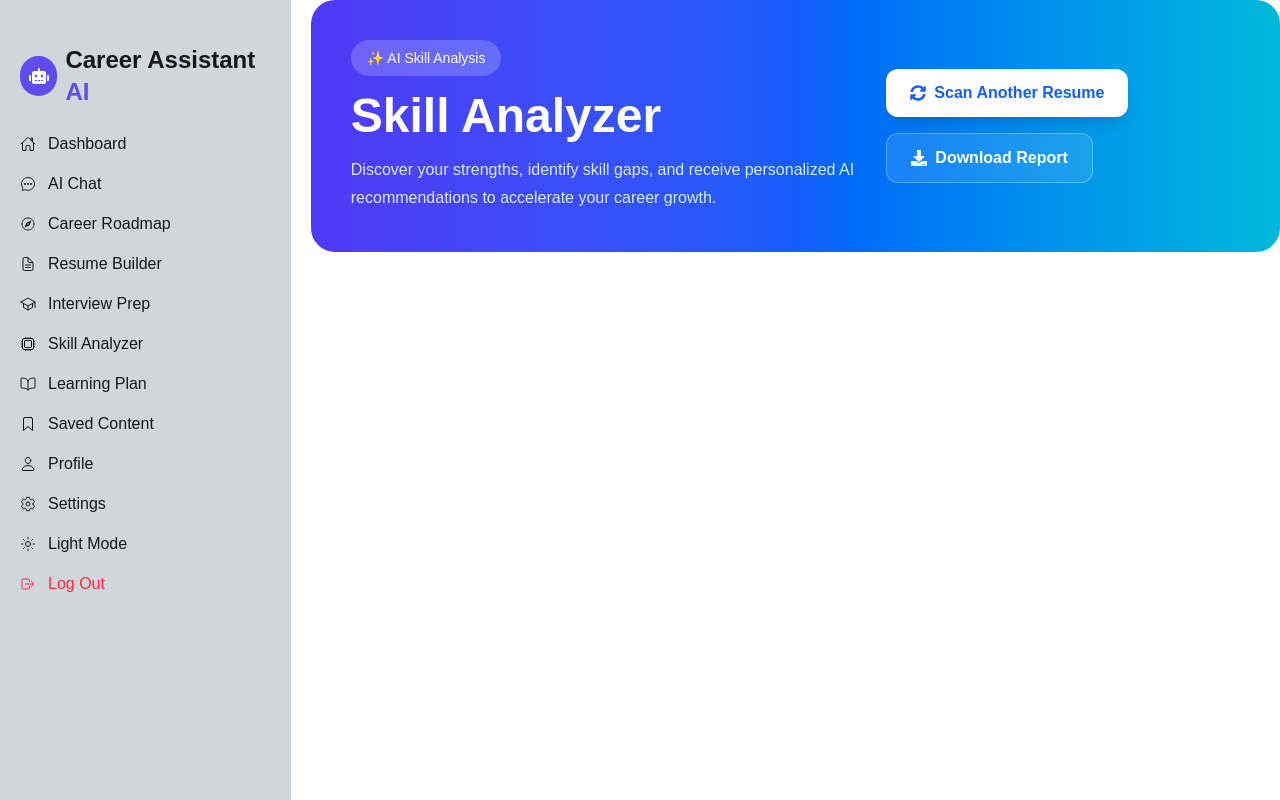
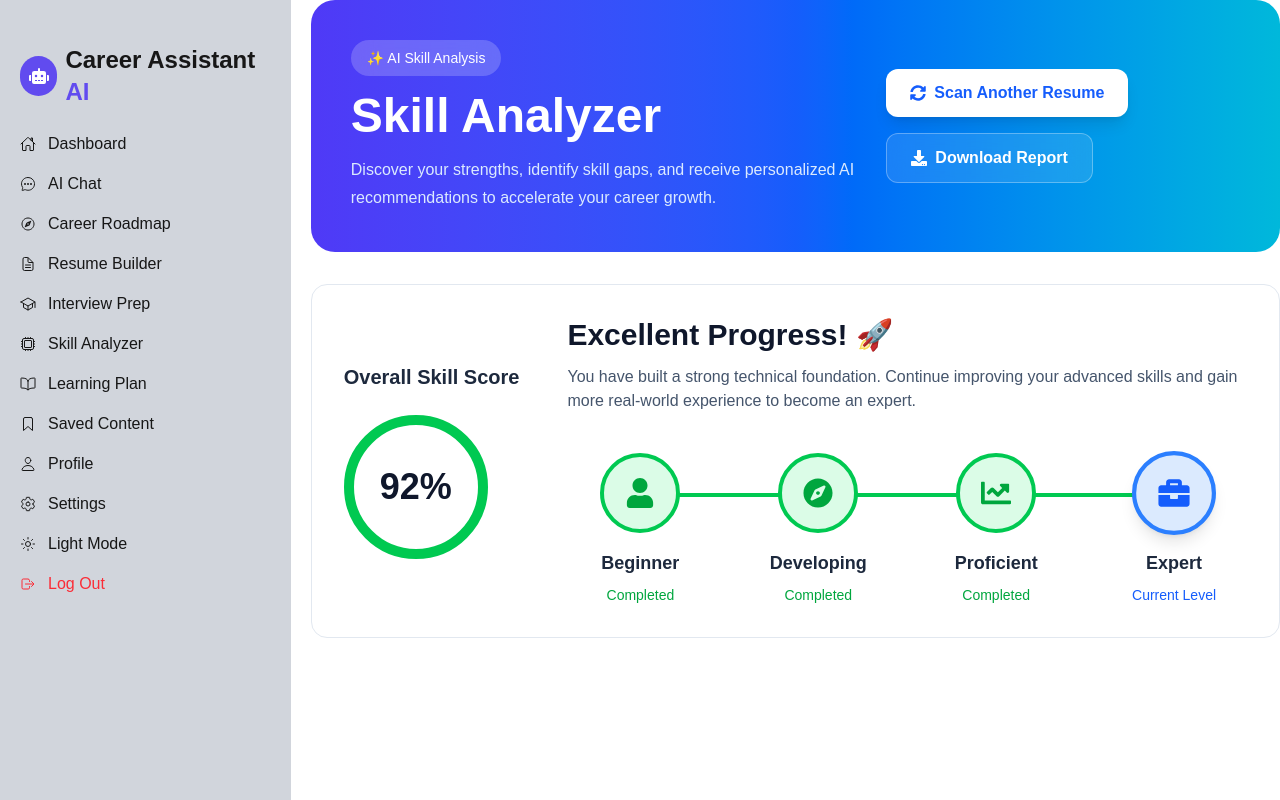
Before and after one commit to rajibulislam60/careerassist-ai, a Next.js app: page /dashboard/skillanalyzer in a window 1280 px wide. Built offline with nearby package versions, Linux system fonts and the light colour scheme.

Commit message:
skill score area designing

```diff
--- /dev/null
+++ b/src/app/dashboard/skillanalyzer/SkillScore.jsx
@@ -0,0 +1,141 @@
+import React from "react";
+import { FaUser, FaCompass, FaChartLine, FaBriefcase } from "react-icons/fa";
+
+const score = 92;
+
+const steps = [
+  {
+    id: 1,
+    icon: <FaUser />,
+    name: "Beginner",
+  },
+  {
+    id: 2,
+    icon: <FaCompass />,
+    name: "Developing",
+  },
+  {
+    id: 3,
+    icon: <FaChartLine />,
+    name: "Proficient",
+  },
+  {
+    id: 4,
+    icon: <FaBriefcase />,
+    name: "Expert",
+  },
+];
+
+export default function SkillScore() {
+  const getStatus = (index) => {
+    if (score >= 90) {
+      if (index < 3) return "completed";
+      return "progress";
+    }
+
+    if (score >= 70) {
+      if (index < 2) return "completed";
+      if (index === 2) return "progress";
+      return "";
+    }
+
+    if (score >= 40) {
+      if (index < 1) return "completed";
+      if (index === 1) return "progress";
+      return "";
+    }
+
+    return index === 0 ? "progress" : "";
+  };
+
+  return (
+    <div className="bg-white border border-slate-200 rounded-2xl mt-8 p-8">
+      <div className="flex flex-col lg:flex-row items-center gap-12">
+        {/* Left Side */}
+        <div className="text-center">
+          <h3 className="text-xl font-bold text-slate-800 mb-6">
+            Overall Skill Score
+          </h3>
+
+          <div className="w-36 h-36 rounded-full border-[10px] border-green-500 flex items-center justify-center">
+            <span className="text-4xl font-bold text-slate-900">{score}%</span>
+          </div>
+        </div>
+
+        {/* Right Side */}
+        <div className="flex-1">
+          <h2 className="text-3xl font-bold text-slate-900">
+            Excellent Progress! 🚀
+          </h2>
+
+          <p className="text-slate-600 mt-3 mb-10 max-w-2xl">
+            You have built a strong technical foundation. Continue improving
+            your advanced skills and gain more real-world experience to become
+            an expert.
+          </p>
+
+          {/* Timeline */}
+          <div className="relative">
+            {/* Background Line */}
+            <div className="hidden md:block absolute top-10 left-[10%] right-[10%] h-1 bg-slate-200 rounded-full"></div>
+
+            {/* Active Line */}
+            <div
+              className="hidden md:block absolute top-10 left-[10%] h-1 bg-green-500 rounded-full transition-all duration-700"
+              style={{
+                width: `${(score / 100) * 80}%`,
+              }}
+            ></div>
+
+            {/* Steps */}
+            <div className="grid grid-cols-2 md:grid-cols-4 gap-8 relative z-10">
+              {steps.map((item, index) => {
+                const status = getStatus(index);
+
+                return (
+                  <div key={item.id} className="text-center">
+                    {/* Circle */}
+                    <div
+                      className={`mx-auto w-20 h-20 rounded-full flex items-center justify-center text-3xl border-4 transition-all duration-300
+                        ${
+                          status === "completed"
+                            ? "bg-green-100 text-green-600 border-green-500"
+                            : status === "progress"
+                              ? "bg-blue-100 text-blue-600 border-blue-500 shadow-lg scale-105"
+                              : "bg-slate-100 text-slate-400 border-slate-300"
+                        }`}
+                    >
+                      {item.icon}
+                    </div>
+
+                    {/* Title */}
+                    <h4 className="mt-4 text-lg font-semibold text-slate-800">
+                      {item.name}
+                    </h4>
+
+                    {/* Status */}
+                    <p
+                      className={`text-sm mt-2 font-medium ${
+                        status === "completed"
+                          ? "text-green-600"
+                          : status === "progress"
+                            ? "text-blue-600"
+                            : "text-slate-400"
+                      }`}
+                    >
+                      {status === "completed"
+                        ? "Completed"
+                        : status === "progress"
+                          ? "Current Level"
+                          : "Locked"}
+                    </p>
+                  </div>
+                );
+              })}
+            </div>
+          </div>
+        </div>
+      </div>
+    </div>
+  );
+}
--- a/src/app/dashboard/skillanalyzer/page.js
+++ b/src/app/dashboard/skillanalyzer/page.js
@@ -1,9 +1,11 @@
 import SkillAnalyzerPage from "./SkillAnalyzerPage";
+import SkillScore from "./SkillScore";
 
 export default function page() {
   return (
     <div>
       <SkillAnalyzerPage />
+      <SkillScore />
     </div>
   );
 }
```
